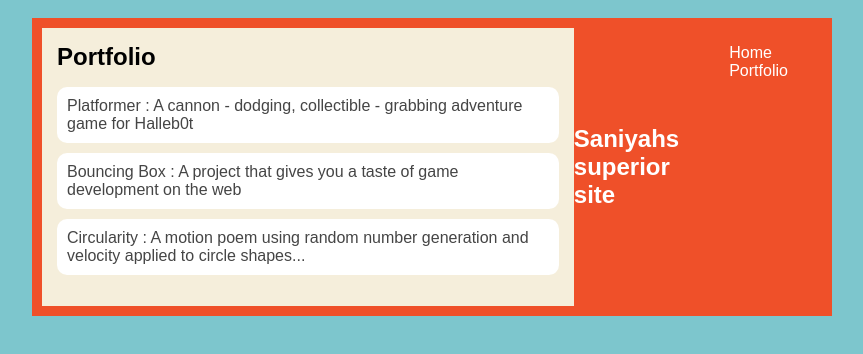
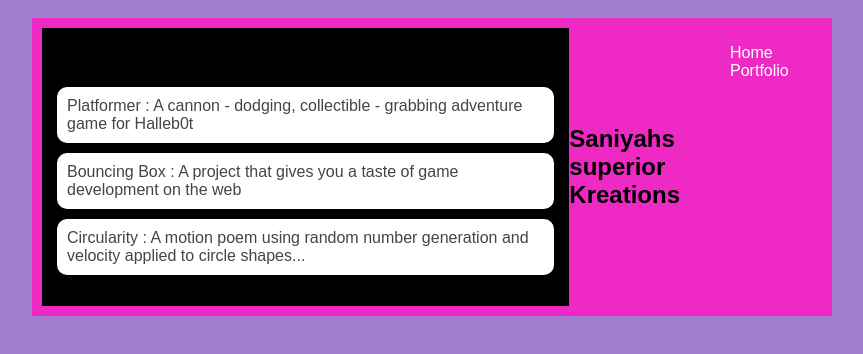
Before and after one commit to SaniyahS30/SaniyahS30.github.io, a plain HTML site: page portfolio.html in a window 1280 px wide. Shown: the whole page, without its empty margins (208-1071 px from the left). Drawn offline with Linux system fonts and the light colour scheme.

Commit message:
add index.html and css files

```diff
--- a/portfolio.html
+++ b/portfolio.html
@@ -18,7 +18,7 @@
                     </ul>
                 </div>
             </main>
-            <h1>Saniyahs superior site</h1>
+            <h1>Saniyahs superior Kreations</h1>
             <ul id="nav-ul">
                <li class="nav-li">
                <a class="nav-a" href="index.html">Home</a>
--- a/style.css
+++ b/style.css
@@ -1,6 +1,6 @@
 body {
-    background: rgb(125, 198, 205);
-    color: rgb(45, 45, 45);
+    background: rgb(161, 125, 205);
+    color: rgb(248, 241, 241);
     padding: 10px;
     font-family: arial;
 }
@@ -12,7 +12,7 @@ body {
 
 /* navigation menu */
 nav {
-    background: rgb(239, 80, 41);
+    background: rgb(239, 41, 196);
     margin: 0 auto;
     margin-bottom: 20px;
     display: flex;
@@ -22,7 +22,7 @@ nav {
 h1 {
     display: flex;
     align-items: center;
-    color: white;
+    color: rgb(0, 0, 0);
     flex: 1;
     margin: 0;
 }
@@ -43,7 +43,7 @@ a {
 
 /* main container area beneath menu */
 main {
-    background: rgb(245, 238, 219);
+    background: rgb(0, 0, 0);
     display: flex;
 }
 
@@ -63,7 +63,7 @@ main {
 
 /* portfolio styles */
 #interests {
-    border: 4px silver ridge;
+    border: 4px rgb(119, 197, 201) ridge;
     padding: 8px;
 }
 
```
